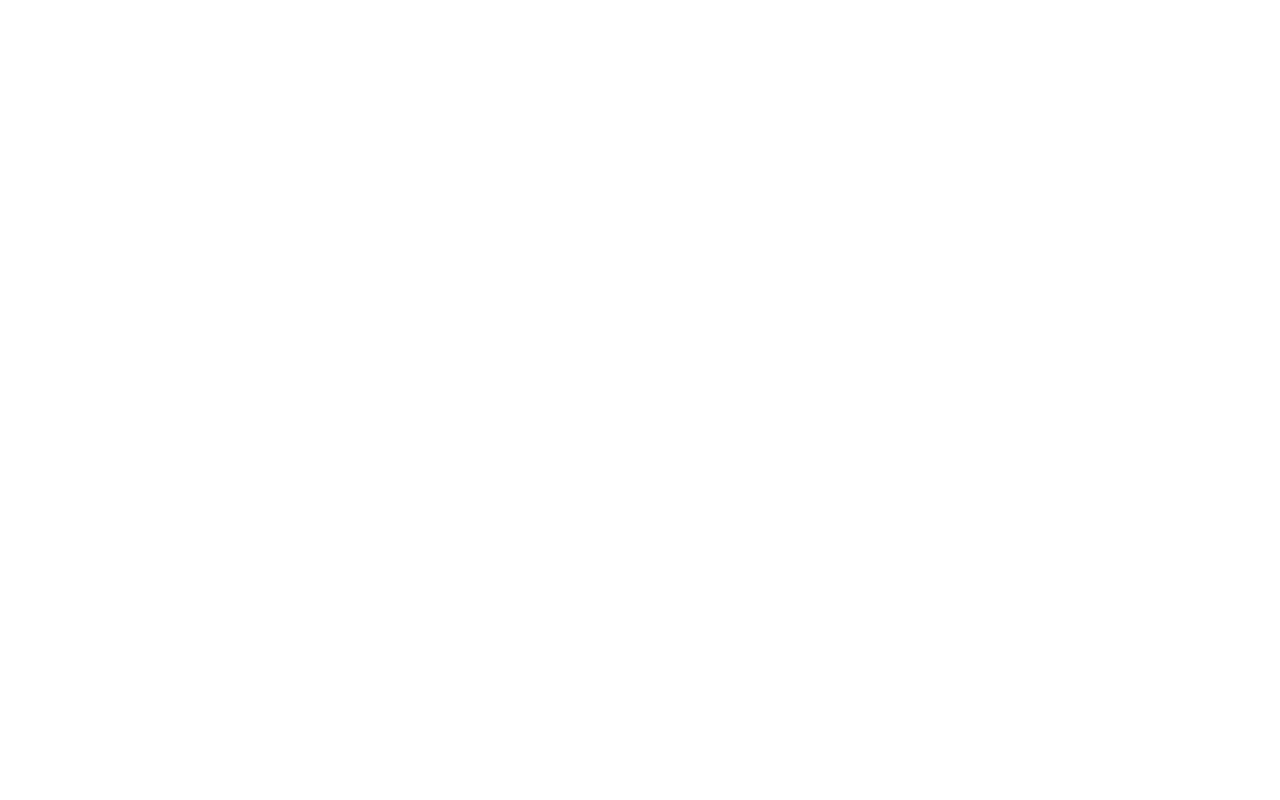
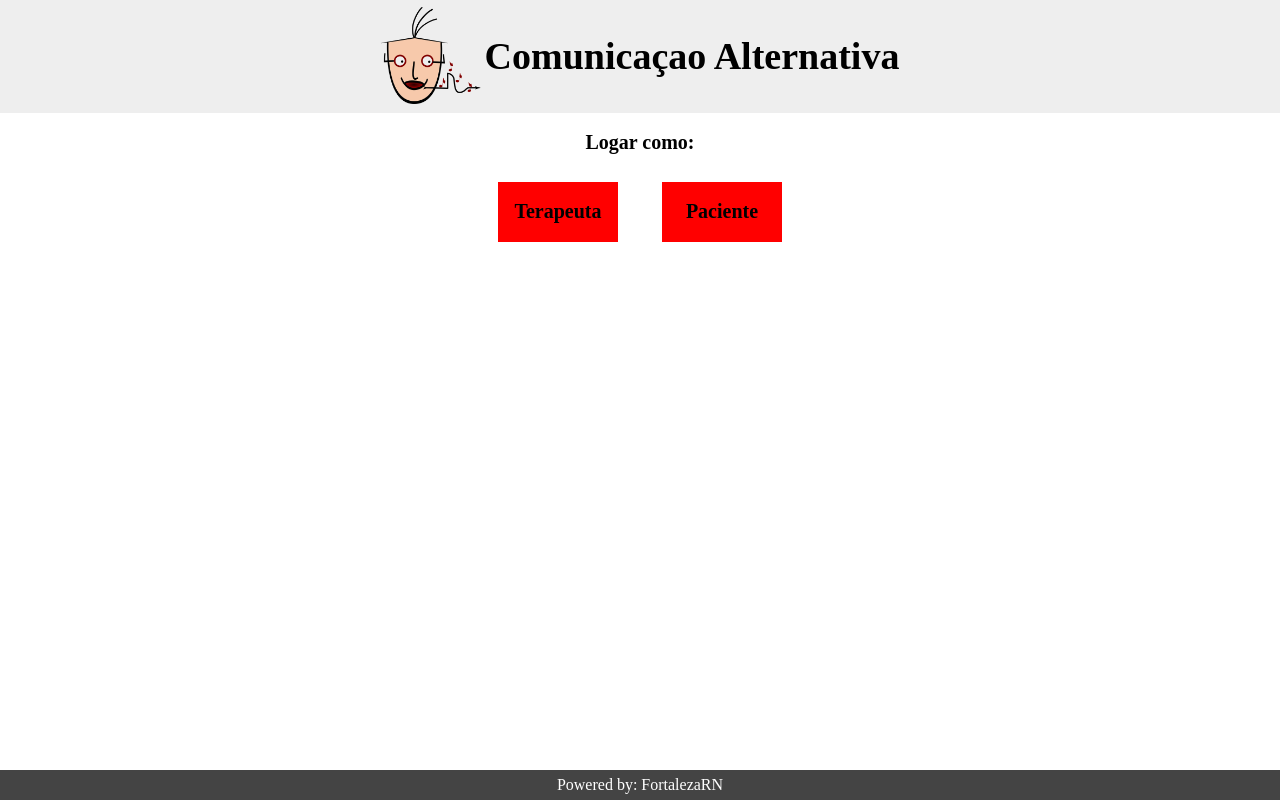
Before and after one commit to FortalezaRN/ComunicacaoAlternativa, a plain HTML site: page index.html in a window 1280 px wide. Drawn offline with Linux system fonts and the light colour scheme.

Commit message:
criando tela inicial

```diff
--- /dev/null
+++ b/css/style.css
@@ -0,0 +1,154 @@
+body, div, p{
+	margin: 0;
+	padding: 0;
+	border: 0;
+}
+
+html{
+	height: 100%;
+}
+body{
+	min-height: 100%;
+}
+.container{
+	width: 100%;
+	display: block;
+	text-align: center;
+}
+
+
+.main_header{
+	background-color: #EEE;
+}
+
+.main_header  #titulo{
+    width: auto;
+    display: inline-block;
+}
+
+.main_header  #logo {
+	display: inline-block;
+    margin-top: 7px;
+}
+
+.main_header  #logo img{
+    width: 100px;
+}
+
+
+.main_header  #titulo #textoTitulo{
+    position: relative;
+    top: -35px;
+    font-size: 38px;
+    font-weight: bold;
+}
+
+main p{
+	margin: 18px 0;
+	font-size: 20px;
+	font-weight: bold;
+}
+
+.btn{
+	position: relative;
+	width: 120px;
+	height: 60px;
+	display: inline-block;
+	margin: 10px 20px;
+	text-align: center;
+	background-color: #F00;
+}
+
+footer {
+	position:absolute;
+	bottom:0;
+	width:100%;
+	background-color: #444;
+	color: #FFF;
+}
+
+footer p{
+	margin: 6px 0;
+}
+
+/* Celular */
+@media only screen and (max-width : 480px) {
+
+
+	.main_header  #logo {
+		display: inline-block;
+	    margin-top: 4px;
+	}
+
+	.main_header  #logo img{
+	    width: 38px;
+	}
+
+
+	.main_header  #titulo #textoTitulo{
+	    position: relative;
+	    top: -12px;
+	    font-size: 16px;
+	    font-weight: bold;
+	}
+
+	footer p{
+		margin: 6px 0;
+		font-size: 12px;
+	}
+
+}
+/*Fim Celular */
+
+/* Tablet*/
+@media only screen and (min-width : 481px) and (max-width : 768px) {
+
+
+	.main_header  #logo {
+		display: inline-block;
+	    margin-top: 4px;
+	}
+
+	.main_header  #logo img{
+	    width: 68px;
+	}
+
+
+	.main_header  #titulo #textoTitulo{
+	    position: relative;
+	    top: -24px;
+	    font-size: 25px;
+	    font-weight: bold;
+	}
+
+	main p{
+		margin: 14px 0;
+		font-size: 20px;
+		font-weight: bold;
+	}
+
+}
+/*Fim Tablet */
+
+/* Desktop*/
+@media only screen and (min-width : 769px) {
+
+	.main_header  #logo {
+		display: inline-block;
+	    margin-top: 7px;
+	}
+
+	.main_header  #logo img{
+	    width: 100px;
+	}
+
+
+	.main_header  #titulo #textoTitulo{
+	    position: relative;
+	    top: -35px;
+	    font-size: 38px;
+	    font-weight: bold;
+	}
+
+}
+/*Fim Desktop */
--- a/index.html
+++ b/index.html
@@ -2,10 +2,49 @@
 <html lang="pt-br">
 <head>
     <meta charset="UTF-8" />
-    <meta name="viewport" content="width=device-width, initial-scale=1">
-    <title>Document</title>
+    <meta name="viewport" content="width=device-width, initial-scale=1.0">
+    <link rel="icon" href="img/favicon.ico"/>
+    <link rel="stylesheet" type="text/css" href="css/style.css"/>
+    <title>Comunicação Alternativa</title>
 </head>
 <body>
 
+	<!--HEADER-->
+    <div class="container">
+    	<div class="content">
+    		<div class="main_header">
+    			<div id="logo">
+    				<img src="img/logo.png">
+    			</div>
+    			<div id="titulo">
+    				<div id="textoTitulo">Comunicaçao Alternativa</div>
+    			</div>
+    		</div>
+    	</div>
+    </div>
+    <!--FIM HEADER-->
+
+    <!--CONTEUDO-->
+    <div class="container">
+    		<main class="main_conteudo">
+    			<p>Logar como:</p>
+    			<div id="btnTerapeuta" class="btn">
+    				<p>Terapeuta</p>
+    			</div>
+    			<div id="btnPaciente" class="btn">
+    				<p>Paciente</p>
+    			</div>
+    		</main>
+    </div>
+    <!--FIM CONTEUDO-->
+
+    <!--RODAPE-->
+    <div class="container">
+    		<footer class="main_foot">
+    			<p>Powered by: FortalezaRN</p>
+    		</footer>
+    </div>
+    <!--FIM RODAPE-->
+
 </body>
 </html>
```
Also changed, not shown: css/Novo Documento de Texto.txt (added, +43 -0 lines), img/favicon.ico (added), img/logo.png (added).
